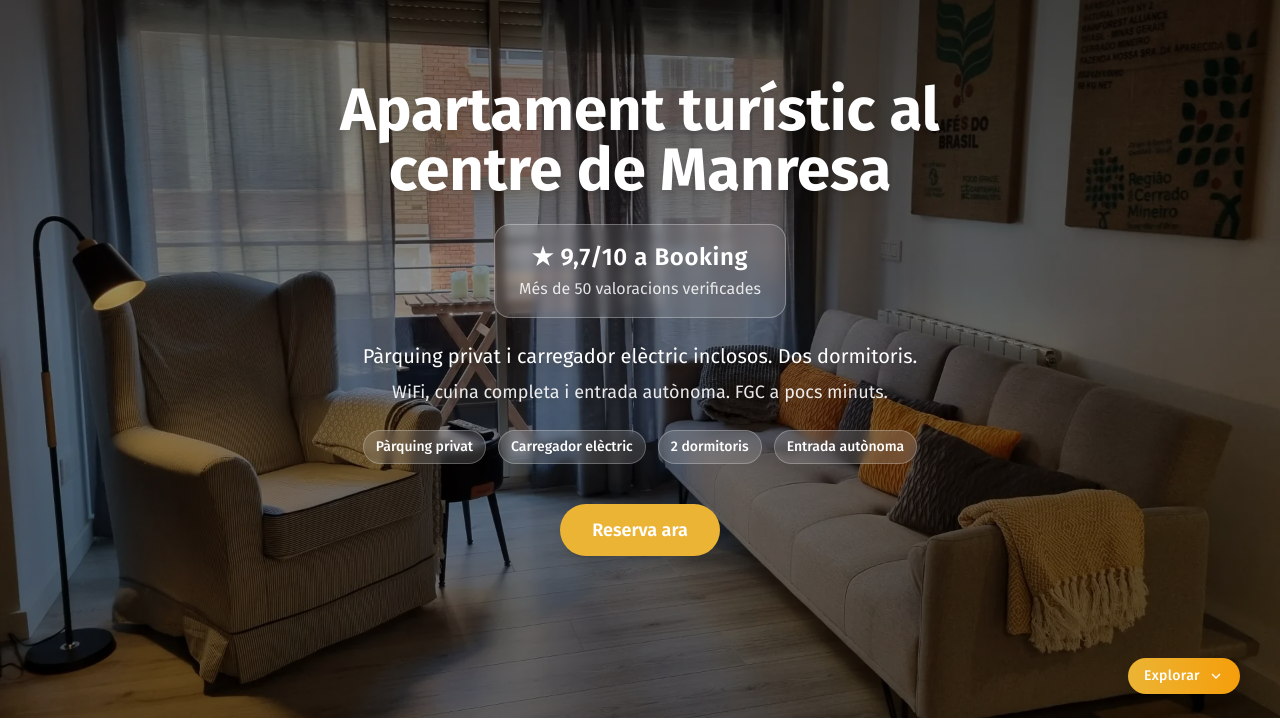
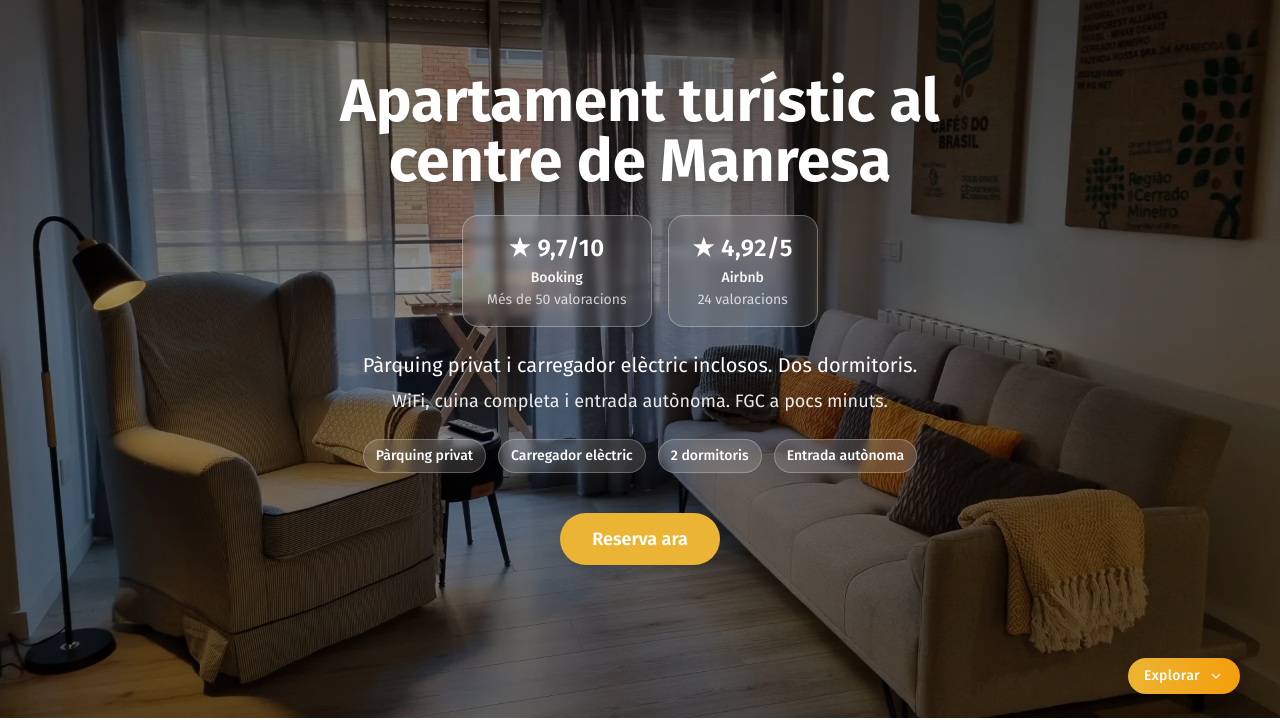
Before and after one commit to enricmartinvila/QEHOME, an Astro site: page /ca in a window 1280 px wide. Shown: the part 82-802 px from the top of the page. Built offline with nearby package versions, Linux system fonts and the light colour scheme; Astro itself is replaced by a stand-in of ours.

Commit message:
Enhance Hero component to display ratings from both Booking and Airbnb. Updated translations in Catalan, English, and Spanish to include separate rating details for each platform, improving multilingual support and user experience.

```diff
--- a/src/components/home/Hero.astro
+++ b/src/components/home/Hero.astro
@@ -1,6 +1,6 @@
 ---
 import { getTranslations, type Lang } from "../../constants/i18n"
-import { BOOKING_URL } from "../../constants/links"
+import { AIRBNB_URL, BOOKING_URL } from "../../constants/links"
 
 interface Props {
 	lang: Lang
@@ -9,6 +9,11 @@ interface Props {
 const { lang } = Astro.props
 const t = getTranslations(lang)
 const m = t.maintexts
+const booking = m.rating.booking
+const airbnb = m.rating.airbnb
+
+const ratingCardClass =
+	"group inline-flex flex-col items-center rounded-2xl border border-white/30 bg-white/10 px-5 py-4 backdrop-blur-sm transition hover:bg-white/20 sm:px-6"
 ---
 
 <section
@@ -20,17 +25,32 @@ const m = t.maintexts
 		<h1 class="text-3xl font-bold drop-shadow-lg sm:text-5xl lg:text-6xl">
 			{m.headline}
 		</h1>
+		<div class="mt-6 flex flex-wrap items-stretch justify-center gap-3 sm:gap-4">
 			<a
 				href={BOOKING_URL}
 				target="_blank"
 				rel="noopener noreferrer"
-			class="group mt-6 inline-flex flex-col items-center rounded-2xl border border-white/30 bg-white/10 px-6 py-4 backdrop-blur-sm transition hover:bg-white/20"
+				class={ratingCardClass}
 			>
 				<span class="text-xl font-semibold tracking-wide sm:text-2xl">
-				★ {m.rating.score}
+					★ {booking.score}
 				</span>
-			<span class="mt-1 text-sm text-white/85 sm:text-base">{m.rating.guests}</span>
+				<span class="mt-1 text-sm font-medium text-white/95">{booking.label}</span>
+				<span class="mt-0.5 text-xs text-white/75 sm:text-sm">{booking.guests}</span>
 			</a>
+			<a
+				href={AIRBNB_URL}
+				target="_blank"
+				rel="noopener noreferrer"
+				class={ratingCardClass}
+			>
+				<span class="text-xl font-semibold tracking-wide sm:text-2xl">
+					★ {airbnb.score}
+				</span>
+				<span class="mt-1 text-sm font-medium text-white/95">{airbnb.label}</span>
+				<span class="mt-0.5 text-xs text-white/75 sm:text-sm">{airbnb.guests}</span>
+			</a>
+		</div>
 		<p class="mt-6 text-lg drop-shadow-md sm:text-xl">{m.subtitle}</p>
 		<p class="mt-2 text-base text-white/90 drop-shadow-md sm:text-lg">{m.location}</p>
 		<div class="mt-6 flex flex-wrap items-center justify-center gap-2 sm:gap-3">
--- a/src/i18n/ca.json
+++ b/src/i18n/ca.json
@@ -98,8 +98,16 @@
 		"subtitle": "Pàrquing privat i carregador elèctric inclosos. Dos dormitoris.",
 		"location": "WiFi, cuina completa i entrada autònoma. FGC a pocs minuts.",
 		"rating": {
-			"score": "9,7/10 a Booking",
-			"guests": "Més de 50 valoracions verificades"
+			"booking": {
+				"score": "9,7/10",
+				"label": "Booking",
+				"guests": "Més de 50 valoracions"
+			},
+			"airbnb": {
+				"score": "4,92/5",
+				"label": "Airbnb",
+				"guests": "24 valoracions"
+			}
 		},
 		"badges": [
 			"Pàrquing privat",
--- a/src/i18n/en.json
+++ b/src/i18n/en.json
@@ -98,8 +98,16 @@
 		"subtitle": "Private parking and electric car charger included. Two bedrooms.",
 		"location": "WiFi, full kitchen and self check-in. FGC a few minutes away.",
 		"rating": {
-			"score": "9.7/10 on Booking",
-			"guests": "More than 50 verified reviews"
+			"booking": {
+				"score": "9.7/10",
+				"label": "Booking",
+				"guests": "More than 50 reviews"
+			},
+			"airbnb": {
+				"score": "4.92/5",
+				"label": "Airbnb",
+				"guests": "24 reviews"
+			}
 		},
 		"badges": [
 			"Private parking",
--- a/src/i18n/es.json
+++ b/src/i18n/es.json
@@ -98,8 +98,16 @@
 		"subtitle": "Parking privado y cargador eléctrico incluidos. Dos dormitorios.",
 		"location": "WiFi, cocina completa y entrada autónoma. FGC a pocos minutos.",
 		"rating": {
-			"score": "9,7/10 en Booking",
-			"guests": "Más de 50 valoraciones verificadas"
+			"booking": {
+				"score": "9,7/10",
+				"label": "Booking",
+				"guests": "Más de 50 valoraciones"
+			},
+			"airbnb": {
+				"score": "4,92/5",
+				"label": "Airbnb",
+				"guests": "24 valoraciones"
+			}
 		},
 		"badges": [
 			"Parking privado",
```
Lines whose indentation alone changed are shown as unchanged.
